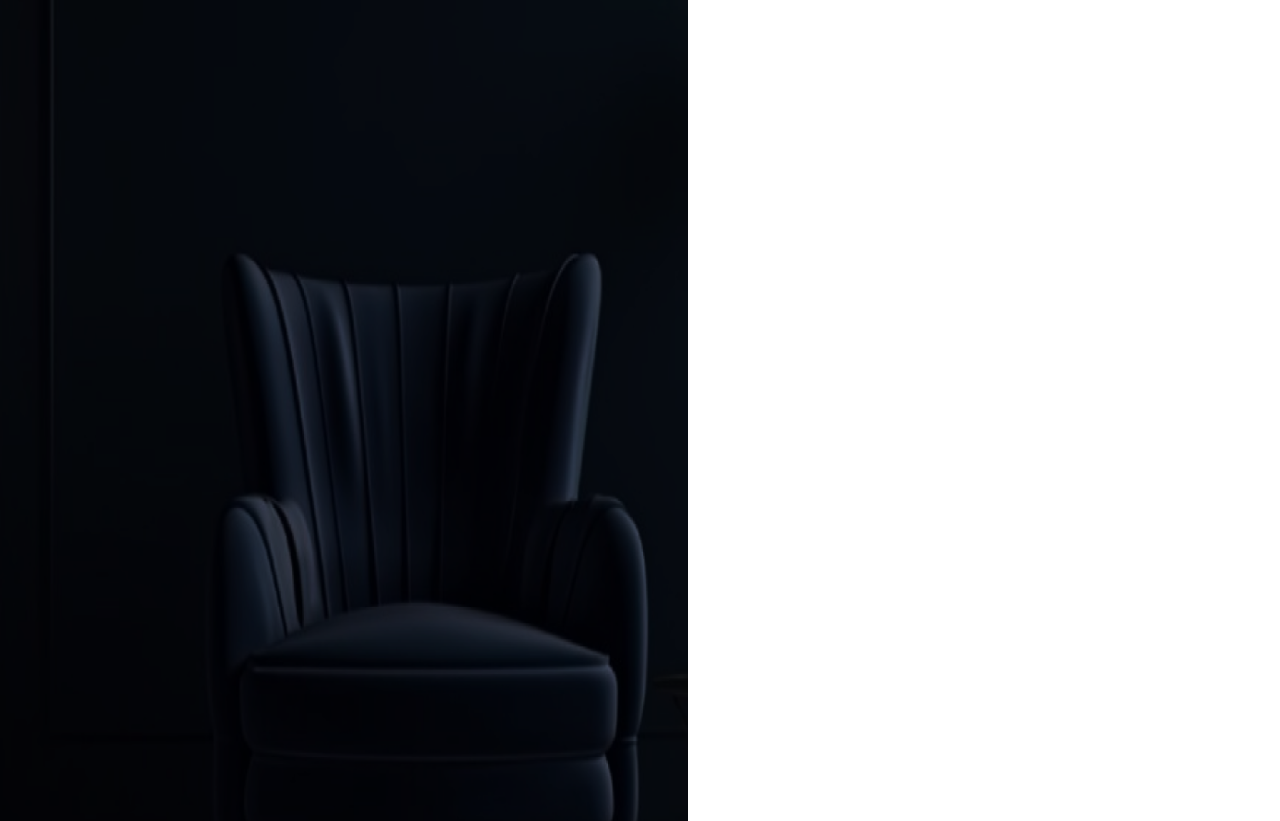
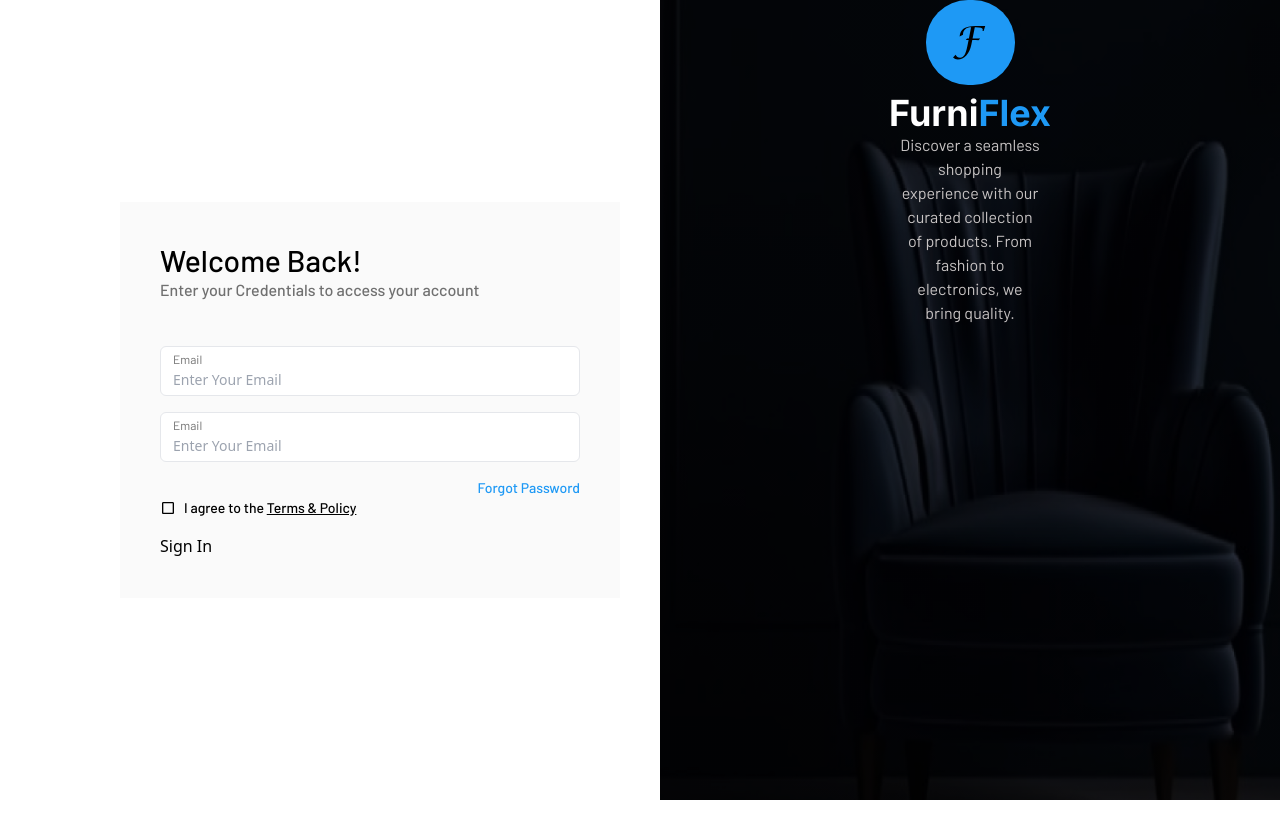
Before and after one commit to tahfeezmizan/furniflex, a React (Vite) app in the folder client-site/: page /singin in a window 1280 px wide. Shown: the top 821 px of the page. After the commit the page ends 800 px from the top, so only its background shows below. Built offline with nearby package versions, Linux system fonts and the light colour scheme.

Commit message:
create singin page

```diff
--- a/client-site/src/pages/SingIn/SingIn.jsx
+++ b/client-site/src/pages/SingIn/SingIn.jsx
@@ -1,19 +1,68 @@
 import React from 'react';
 import image from '../../assets/singupimage.png'
+import logo from '../../assets/favicon.svg'
+import { MdOutlineCheckBoxOutlineBlank } from 'react-icons/md';
+
 
 const SingIn = () => {
     return (
         <div className='h-fit'>
-            <div className="flex items-center">
+            <div className="flex items-center justify-center gap-10">
                 {/* sing content */}
-                <div className="">
-                    <form >
+                <div className="flex-1 ">
+                    <div className="bg-[#FAFAFA] p-10 w-[500px] ml-auto">
+                        <h2 className='text-3xl font-Barlow font-medium'>Welcome Back!</h2>
+                        <p className="text-[#707070] font-medium text-base font-Barlow">Enter your Credentials to access your account</p>
+                        <form className='pt-11 space-y-4'>
+                            <div className="border bg-white p-1 px-3 rounded-md">
+                                <label className="block font-normal text-[#707070] font-Barlow text-xs">
+                                    <span className="">Email</span>
+                                </label>
+                                <input
+                                    type="email"
+                                    name="email"
+                                    placeholder="Enter Your Email"
+                                    className="border-none outline-none text-sm text-black"
+                                />
+                            </div>
 
-                    </form>
+                            <div className="border bg-white p-1 px-3 rounded-md">
+                                <label className="block font-normal text-[#707070] font-Barlow text-xs">
+                                    <span className="">Email</span>
+                                </label>
+                                <input
+                                    type="email"
+                                    name="email"
+                                    placeholder="Enter Your Email"
+                                    className="border-none outline-none text-sm text-black"
+                                />
+                            </div>
+
+                            <div className="">
+                                <p className="forget-password text-[#1E99F5] text-end text-sm font-medium font-Barlow">Forgot Password</p>
+                                <div className="flex items-center gap-2">
+                                    <MdOutlineCheckBoxOutlineBlank />
+                                    <p className="font-Barlow text-sm font-medium">I agree to the <span className='underline'>Terms & Policy</span></p>
+                                </div>
+                            </div>
+
+                            <button>Sign In</button>
+                        </form>
+                    </div>
                 </div>
                 {/* image  */}
-                <div className="">
-                    <img src={image} alt="" />
+                <div className="flex-1 " style={{
+                    backgroundImage: `linear-gradient(rgba(0,0,0,0.4), rgba(0,0,0,0.4)), url(${image})`,
+                    backgroundPosition: 'center',
+                    backgroundSize: 'container',
+                    backgroundRepeat: 'no-repeat',
+                    height: '100vh'
+                }}>
+                    <div className="flex flex-col items-center justify-center">
+                        <img src={logo} className='mb-2' alt="" />
+                        <h2 className='text-4xl font-Inter text-white font-bold'>Furni<span className='text-[#1E99F5]'>Flex</span></h2>
+                        <p className='text-[#C8C4C4] px-60 text-center font-Barlow text-base'>Discover a seamless shopping experience with our curated collection of products. From fashion to electronics, we bring quality.</p>
+                    </div>
                 </div>
             </div>
         </div>
```
